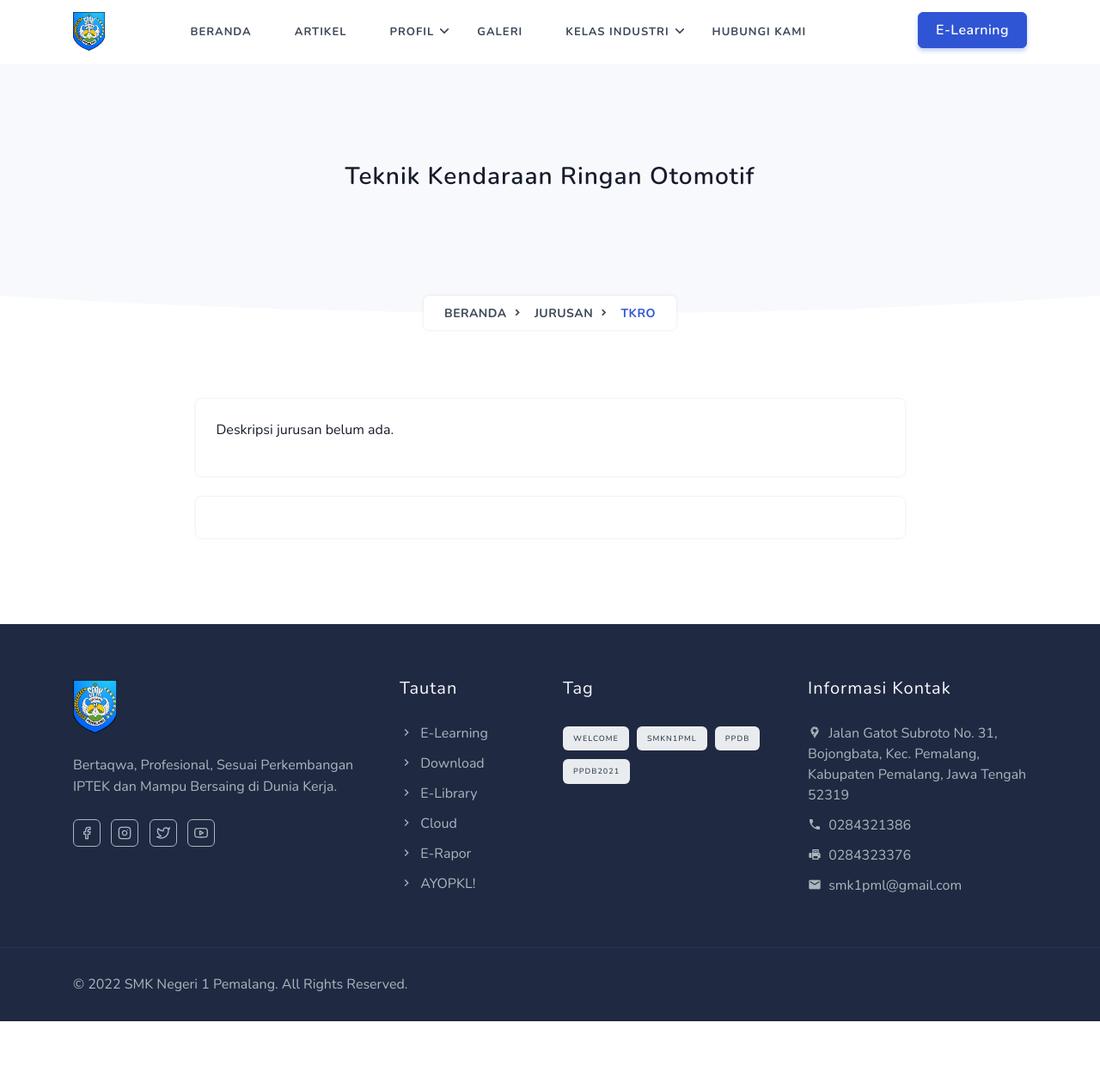
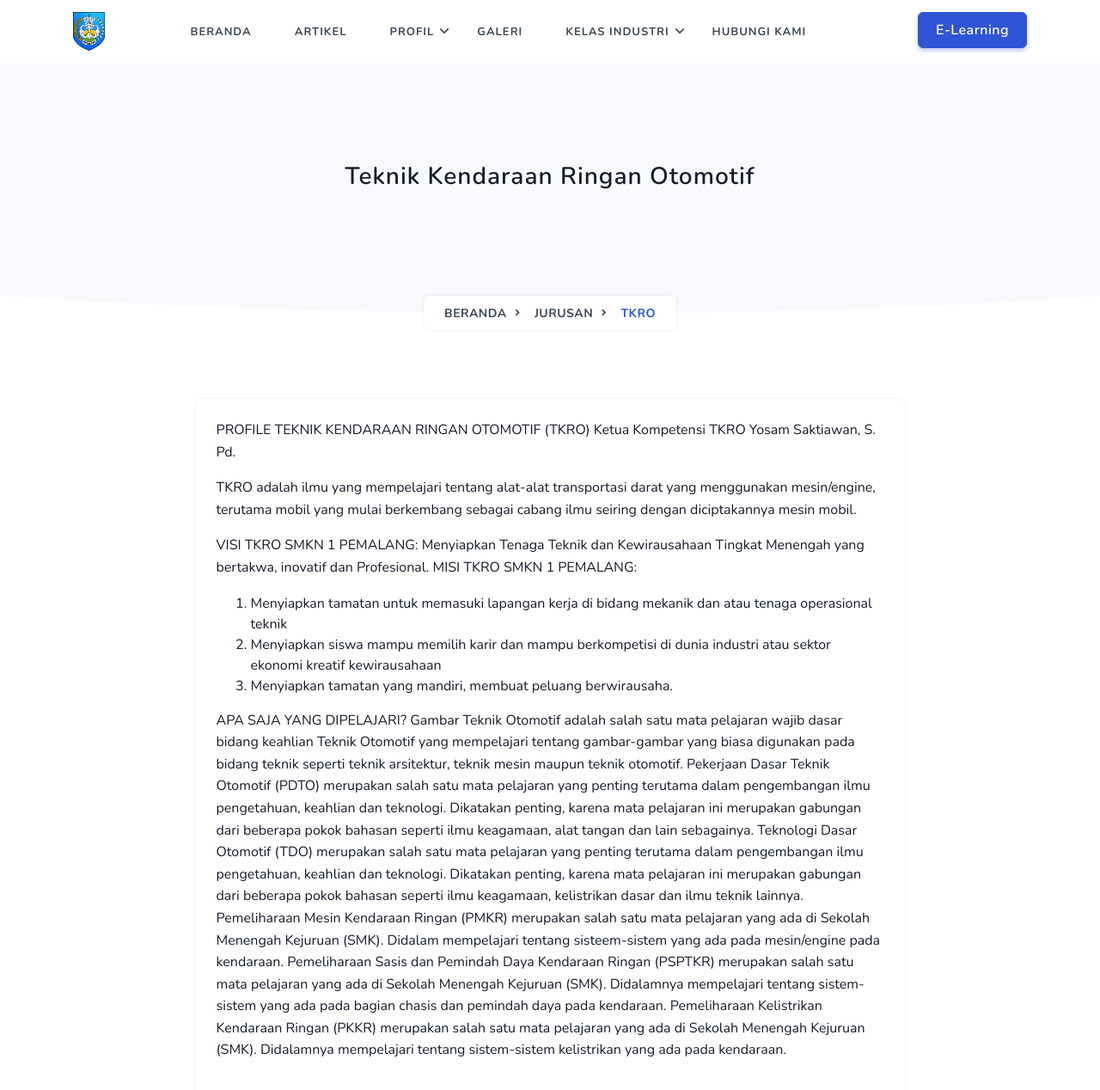
Before and after one commit to smkn1pml/website, a Jekyll site: the page built from _majors/tkro.md, in a window 1280 px wide and 1400 px high. Shown: the top 1268 px of the window at 86% size. Built offline with Jekyll 4.4.1, drawn with Linux system fonts in a browser that asks for light colours; comment, search, counter and statistics services are not loaded.

Commit message:
Update Jurusan “tkro”

```diff
--- a/_majors/tkro.md
+++ b/_majors/tkro.md
@@ -1,7 +1,26 @@
 ---
-title: "Teknik Kendaraan Ringan Otomotif"
-slug: "tkro"
-color: "yellow"
-external: ""
+title: Teknik Kendaraan Ringan Otomotif
+slug: tkro
+external: tkro
+color: yellow
 ---
-Deskripsi jurusan belum ada.
+PROFILE TEKNIK KENDARAAN RINGAN OTOMOTIF (TKRO)
+Ketua Kompetensi TKRO Yosam Saktiawan, S. Pd.
+
+TKRO adalah ilmu yang mempelajari tentang alat-alat transportasi darat yang menggunakan mesin/engine, terutama mobil yang mulai berkembang sebagai cabang ilmu seiring dengan diciptakannya mesin mobil.
+
+VISI TKRO SMKN 1 PEMALANG:
+Menyiapkan Tenaga Teknik dan Kewirausahaan Tingkat Menengah yang bertakwa, inovatif dan Profesional.
+MISI TKRO SMKN 1 PEMALANG:
+1.	Menyiapkan tamatan untuk memasuki lapangan kerja di bidang mekanik dan atau tenaga operasional teknik
+2.	Menyiapkan siswa mampu memilih karir dan mampu berkompetisi di dunia industri atau sektor ekonomi kreatif kewirausahaan
+3.	Menyiapkan tamatan yang mandiri, membuat peluang berwirausaha.
+
+
+APA SAJA YANG DIPELAJARI?
+Gambar Teknik Otomotif adalah salah satu mata pelajaran wajib dasar bidang keahlian Teknik Otomotif yang mempelajari tentang gambar-gambar yang biasa digunakan pada bidang teknik seperti teknik arsitektur, teknik mesin maupun teknik otomotif.
+Pekerjaan Dasar Teknik Otomotif (PDTO) merupakan salah satu mata pelajaran yang penting terutama dalam pengembangan ilmu pengetahuan, keahlian dan teknologi. Dikatakan penting, karena mata pelajaran ini merupakan gabungan dari beberapa pokok bahasan seperti ilmu keagamaan, alat tangan dan lain sebagainya.
+Teknologi Dasar Otomotif (TDO) merupakan salah satu mata pelajaran yang penting terutama dalam pengembangan ilmu pengetahuan, keahlian dan teknologi. Dikatakan penting, karena mata pelajaran ini merupakan gabungan dari beberapa pokok bahasan seperti ilmu keagamaan, kelistrikan dasar dan ilmu teknik lainnya.
+Pemeliharaan Mesin Kendaraan Ringan (PMKR) merupakan salah satu mata pelajaran yang ada di Sekolah Menengah Kejuruan (SMK). Didalam mempelajari tentang sisteem-sistem yang ada pada mesin/engine pada kendaraan.
+Pemeliharaan Sasis dan Pemindah Daya Kendaraan Ringan (PSPTKR) merupakan salah satu mata pelajaran yang ada di Sekolah Menengah Kejuruan (SMK). Didalamnya  mempelajari tentang sistem-sistem yang ada pada bagian chasis dan pemindah daya pada kendaraan.
+Pemeliharaan Kelistrikan Kendaraan Ringan (PKKR) merupakan salah satu mata pelajaran yang ada di Sekolah Menengah Kejuruan (SMK). Didalamnya  mempelajari tentang sistem-sistem kelistrikan yang ada pada kendaraan.
```
